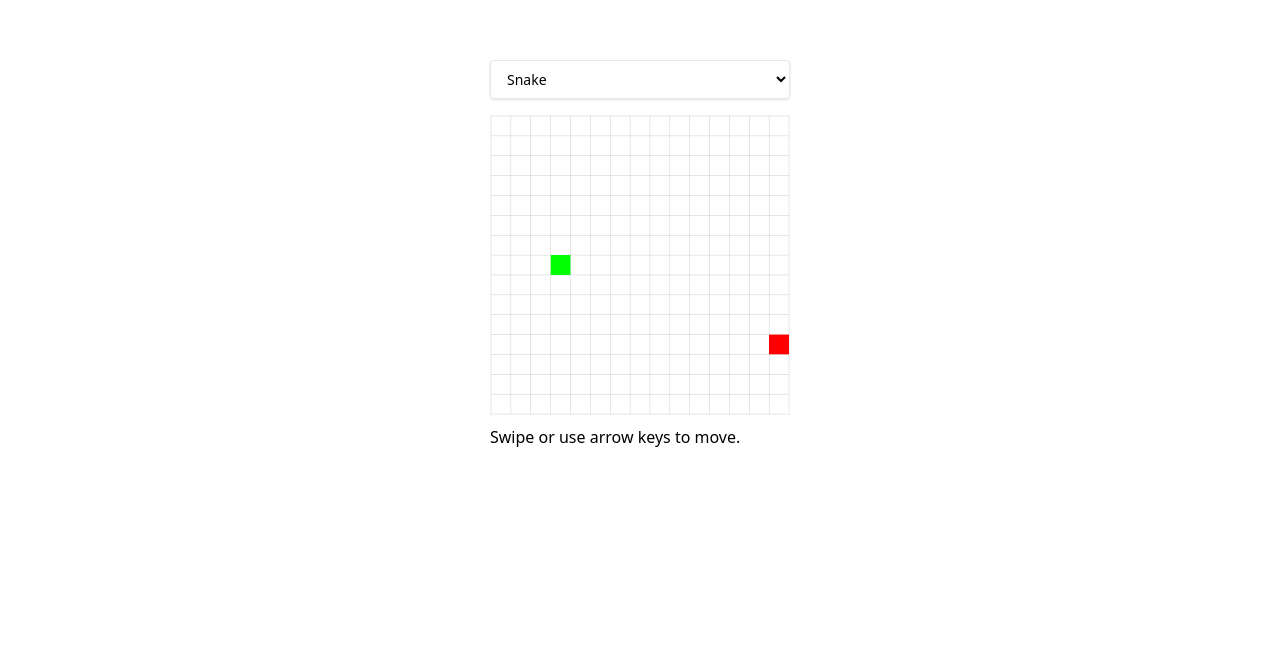
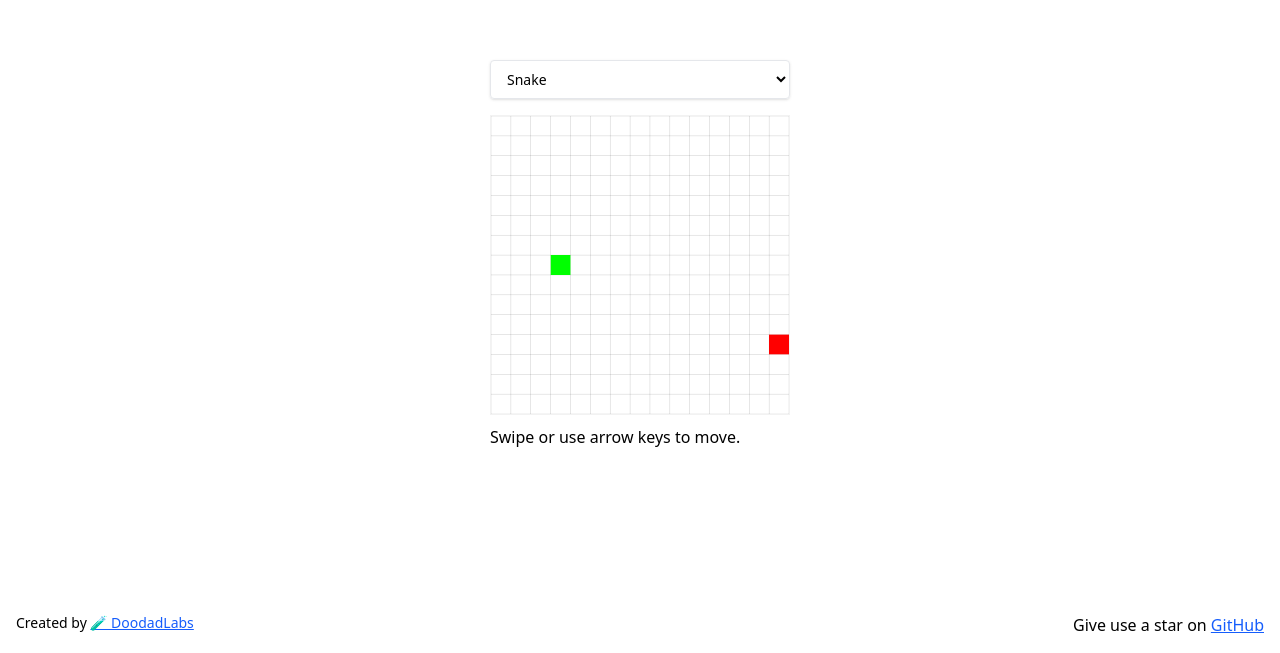
Before and after one commit to doodad-labs/svelte-games, a SvelteKit app: page / in a window 1280 px wide. Shown: the part 147-800 px from the top of the page. Built offline with nearby package versions, Linux system fonts and the light colour scheme.

Commit message:
Add footer with credits and GitHub link to +page.svelte

```diff
--- a/src/routes/+page.svelte
+++ b/src/routes/+page.svelte
@@ -29,3 +29,13 @@
 
     </div>
 </div>
+
+<div class="absolute bottom-0 left-0 p-4 flex w-screen justify-between flex-col sm:flex-row">
+    <span class="text-sm">
+        Created by <a href="https://github.com/doodad-labs/" class="underline text-blue-600">🧪 DoodadLabs</a>
+    </span>
+    <span>
+        Give use a star on
+        <a href="https://github.com/doodad-labs/svelte-games" class="underline text-blue-600">GitHub</a>
+    </span>
+</div>
```
